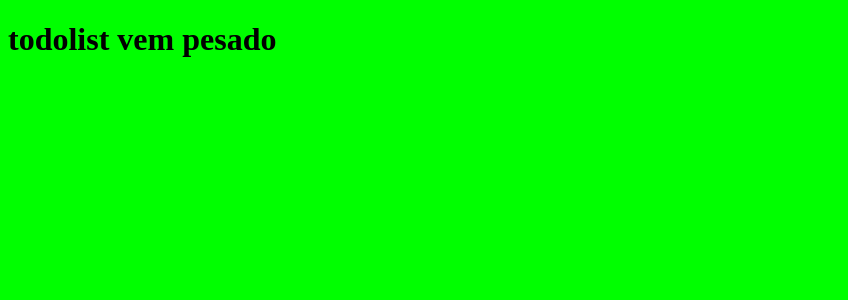
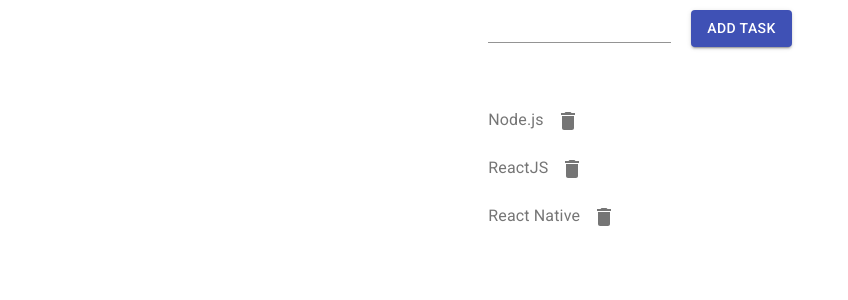
Before and after one commit to matheusfaggi/todolist_client-side, a React app: page / in a window 1280 px wide. Shown: the top 300 px of the page, without its empty margins (0-848 px from the left). Built offline with nearby package versions, Linux system fonts and the light colour scheme.

Commit message:
front todolist feito

```diff
--- a/package.json
+++ b/package.json
@@ -7,6 +7,7 @@
   "devDependencies": {
     "@babel/cli": "^7.6.2",
     "@babel/core": "^7.6.2",
+    "@babel/plugin-proposal-class-properties": "^7.7.0",
     "@babel/plugin-proposal-object-rest-spread": "^7.6.2",
     "@babel/plugin-transform-async-to-generator": "^7.5.0",
     "@babel/polyfill": "^7.6.0",
@@ -34,6 +35,7 @@
     "build": "webpack --mode=production"
   },
   "dependencies": {
+    "@material-ui/icons": "^4.5.1",
     "axios": "^0.19.0",
     "react": "^16.12.0",
     "react-dom": "^16.12.0"
--- a/public/index.html
+++ b/public/index.html
@@ -2,10 +2,14 @@
 <html lang="en">
 <head>
   <meta charset="UTF-8">
-  <meta name="viewport" content="width=device-width, initial-scale=1.0">
+
+  <meta name="viewport" content="minimum-scale=1, initial-scale=1, width=device-width, shrink-to-fit=no"/>
   <meta http-equiv="X-UA-Compatible" content="ie=edge">
   <title>todolist</title>
-</head>
+
+  <link rel="stylesheet" href="https://fonts.googleapis.com/icon?family=Material+Icons" />
+  <link rel="stylesheet" href="https://fonts.googleapis.com/css?family=Roboto:300,400,500,700&display=swap" />
+  </head>
 <body>
   <div id="app"></div>
   <script src="bundle.js"></script>
--- a/src/App.css
+++ b/src/App.css
@@ -1,3 +1,15 @@
-html {
-  background-color: lime;
+html, body {
+  width: 100%;
+  height: 100%;
+  margin: 0;
+  padding: 0;
 }
+ul>li{
+  list-style: none;
+}
+#app{
+  display: flex;
+  align-items: center;
+  justify-content: center;
+
+}
--- a/src/App.js
+++ b/src/App.js
@@ -1,10 +1,11 @@
 import React from 'react';
 import './App.css';
+import TodoList from './components/TodoList';
 
 
 
 function App() {
-  return <h1>todolist vem pesado</h1>
+  return <TodoList />;
 }
 
 export default App;
--- /dev/null
+++ b/src/components/Style.css
@@ -0,0 +1,20 @@
+.new-task {
+
+}
+.task {
+
+}
+#list-task {
+  margin: 50px 0 0 0;
+  padding: 0;
+  background-color:
+}
+#form-task {
+  padding:10px;
+}
+#input-task {
+  width: 20%;
+}
+#btn-task {
+  margin: 0px 0px 0px 20px;
+}
--- /dev/null
+++ b/src/components/TodoItem.js
@@ -0,0 +1,20 @@
+import React, { Component } from 'react';
+import { Delete } from "@material-ui/icons";
+import { FormLabel } from '@material-ui/core';
+import { IconButton } from "@material-ui/core";
+
+class TodoItem extends Component{
+
+  render(){
+    return (
+    <li>
+      <FormLabel>{this.props.task}</FormLabel>
+      <IconButton onClick={() =>this.handleDelete(task)}>
+        <Delete/>
+      </IconButton>
+    </li>
+    );
+  }
+}
+
+export default TodoItem;
--- /dev/null
+++ b/src/components/TodoList.js
@@ -0,0 +1,69 @@
+import React, { Component } from 'react';
+import { Button, FormLabel, Input} from '@material-ui/core';
+import TodoItem from './TodoItem'
+
+import './Style.css';
+import { makeStyles } from '@material-ui/core/styles'
+import {deepOrange, blueGrey } from '@material-ui/core/colors'
+
+import api from '../api';
+
+
+class TodoList extends Component {
+  state = {
+    newTask: '',
+    tasks: [
+      'Node.js',
+      'ReactJS',
+      'React Native'
+    ],
+  };
+  handleInputChange  = (e) => {
+    const { value } = e.target;
+    this.setState({ newTask: value});
+  }
+  handleSubmit = (e) => {
+    const { tasks, newTask } = this.state
+    e.preventDefault();
+    this.setState({
+      tasks: [...tasks, newTask] ,
+      newTask: ''
+    })
+  }
+  handleDelete = (task) => {
+    this.setState({ tasks: this.state.tasks.filter(t => t !== task)})
+  }
+  render() {
+    const { tasks, newTask } = this.state;
+    return(
+      <form onSubmit={this.handleSubmit} id="form-task">
+        <Input
+          type="text"
+          onChange={this.handleInputChange}
+          value={newTask}
+          id="input-task"
+        />
+        <Button
+          variant="contained"
+          color="primary"
+          type="submit"
+          id="btn-task"
+        >
+          Add task
+        </Button>
+        <ul id="list-task">
+          {tasks.map(task=>(<TodoItem key={task} task={task}/>))}
+
+          {
+            <li key={newTask} className="new-task">
+            <FormLabel>{newTask}</FormLabel>
+            </li>
+          }
+        </ul>
+      </form>
+    );
+
+  }
+
+}
+export default TodoList;
```
Also changed, not shown: .babelrc, 2 other files (tests, documents, lock files or other folders).
